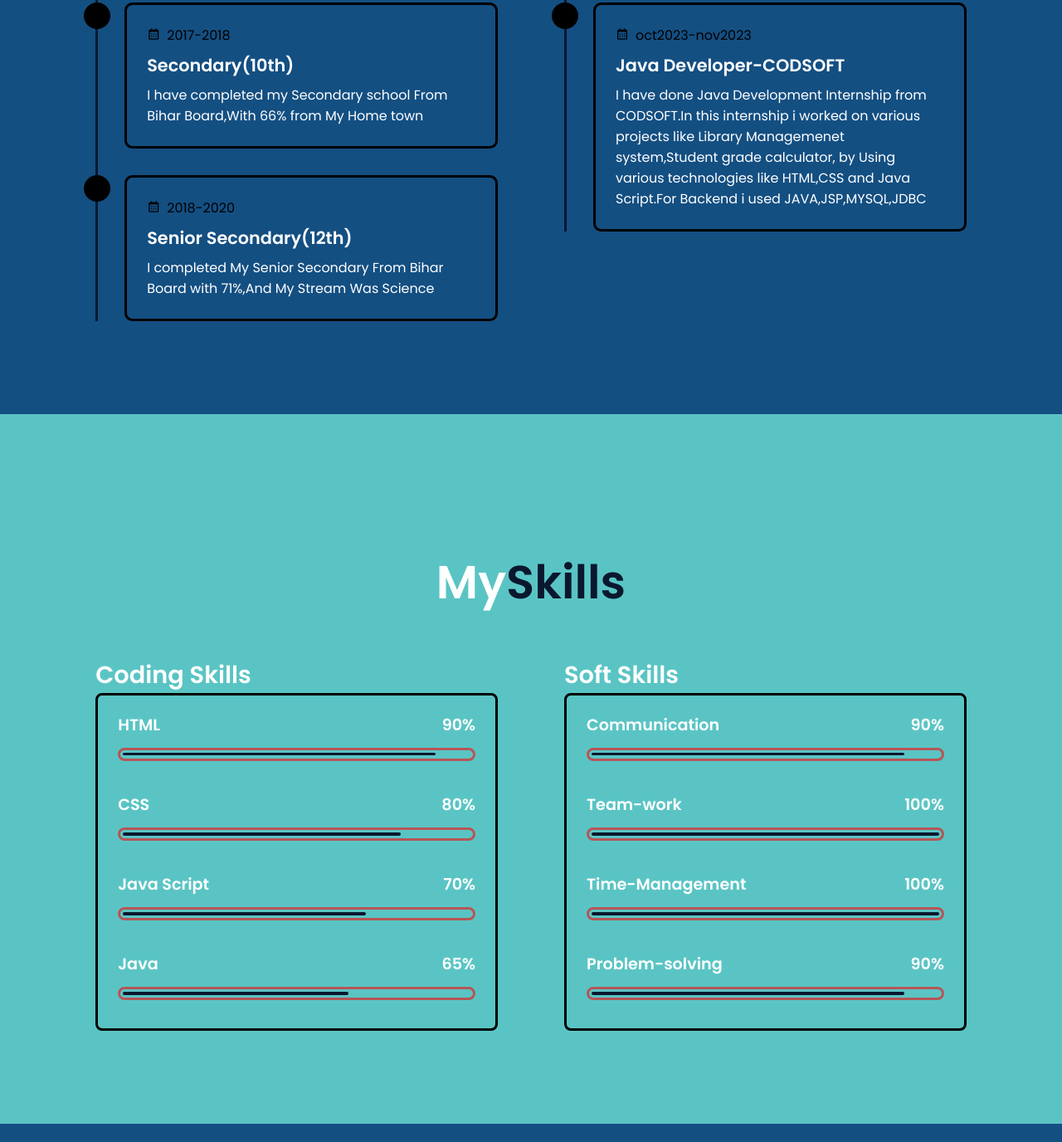
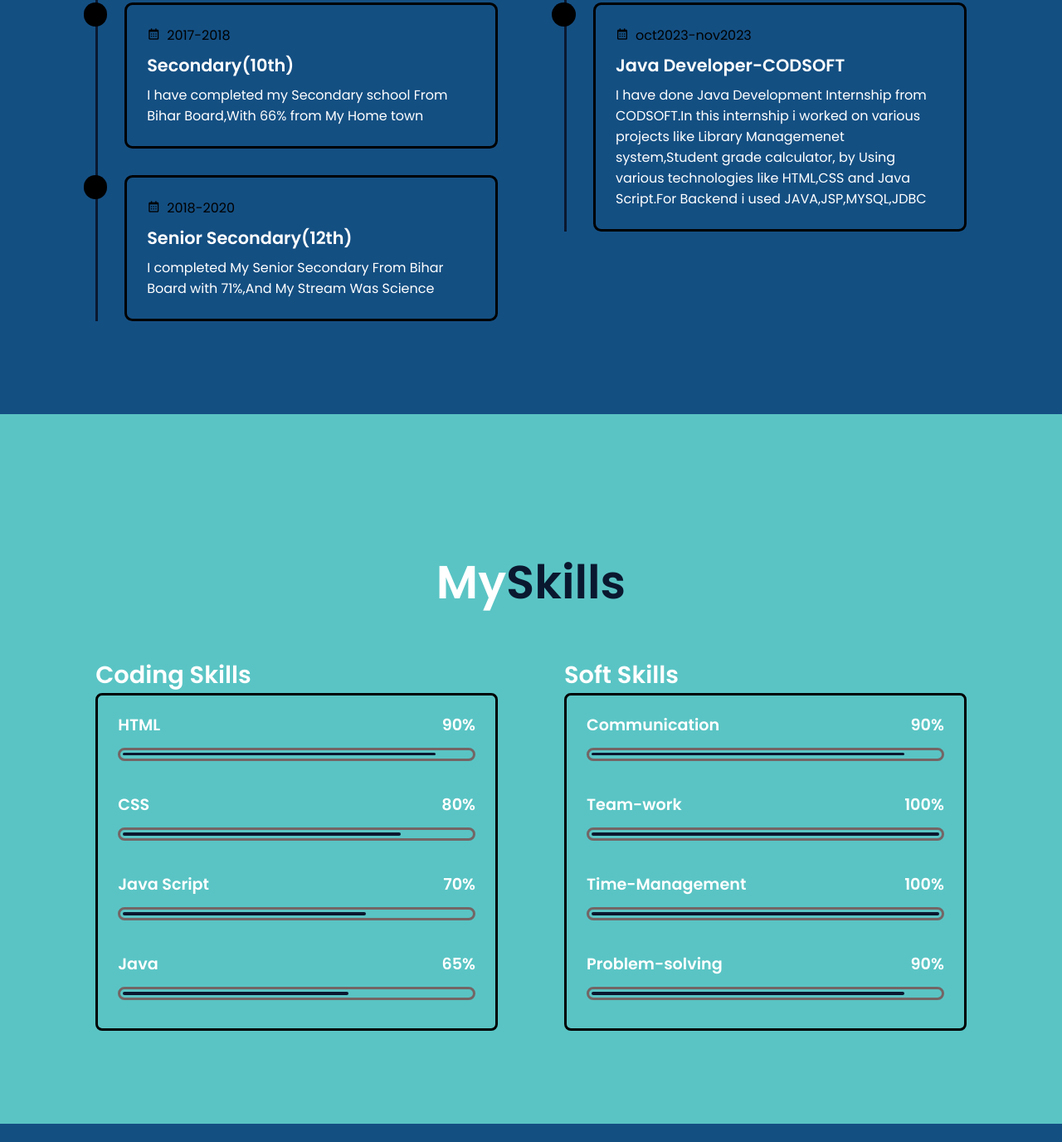
Before and after one commit to vishalsingh704/Personal-Portfolio, a plain HTML site: page index.html in a window 1280 px wide. Shown: the part 2524-3900 px from the top of the page at 83% size. Drawn offline with nearby package versions, Linux system fonts and the light colour scheme.

Commit message:
Update style2.css

```diff
--- a/style2.css
+++ b/style2.css
@@ -97,8 +97,8 @@
     position: absolute;
     top: 0;
     left: -1.1rem;
-    width: 2rem;
-    height: 2rem;
+    width: 1.8rem;
+    height: 1.8rem;
     background: black;
     border-radius: 50%;
 }
@@ -116,7 +116,7 @@
     top: 0;left: 0;
     width: 0;
     height: 100%;
-    background: var(--second-bg-color);
+    background: #0977d644;
     z-index: -1;
     transition: .5s;
 }
@@ -170,7 +170,7 @@
     top: 0;left: 0;
     width: 0;
     height: 100%;
-    background: var(--bg-color);
+    background: #50ac8047;
     z-index: -1;
     transition: .5s;
 }
@@ -188,7 +188,7 @@
 .skills-content .progress .bar{
     height:1rem;
     border-radius: .6rem;
-    border: .2rem solid rgba(255, 0, 0, 0.564);
+    border: .2rem solid rgba(136, 30, 30, 0.564);
     padding: .2rem;
     margin: .8rem 0;
 }
@@ -261,7 +261,7 @@
     top: 0;left: 0;
     width: 0;
     height: 100%;
-    background: var(--second-bg-color);
+    background: #0977d644;
     border-radius: .6rem;
     z-index: -1;
     transition: .5s;
```
